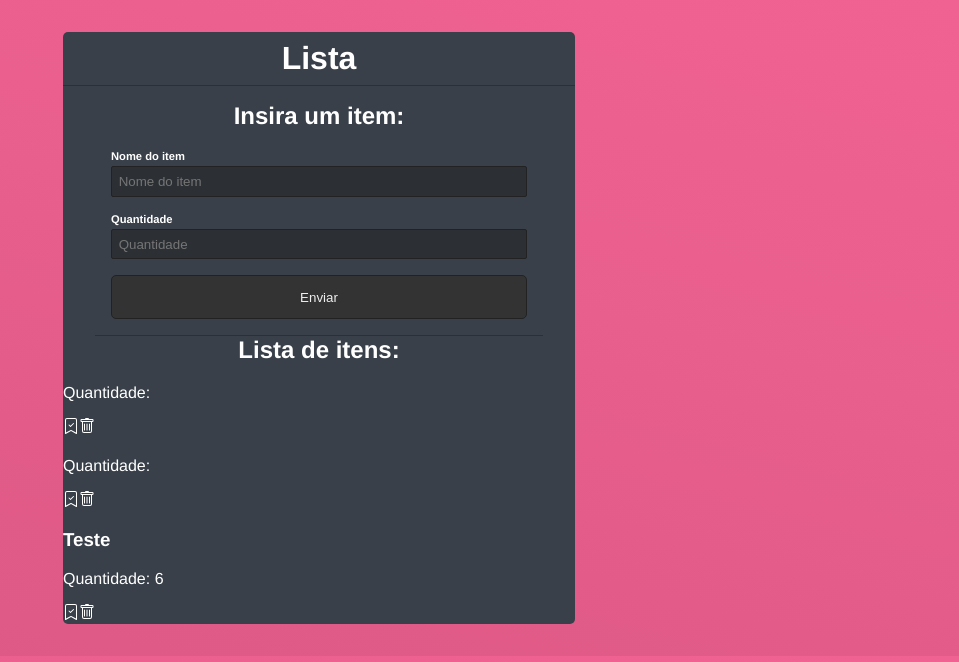
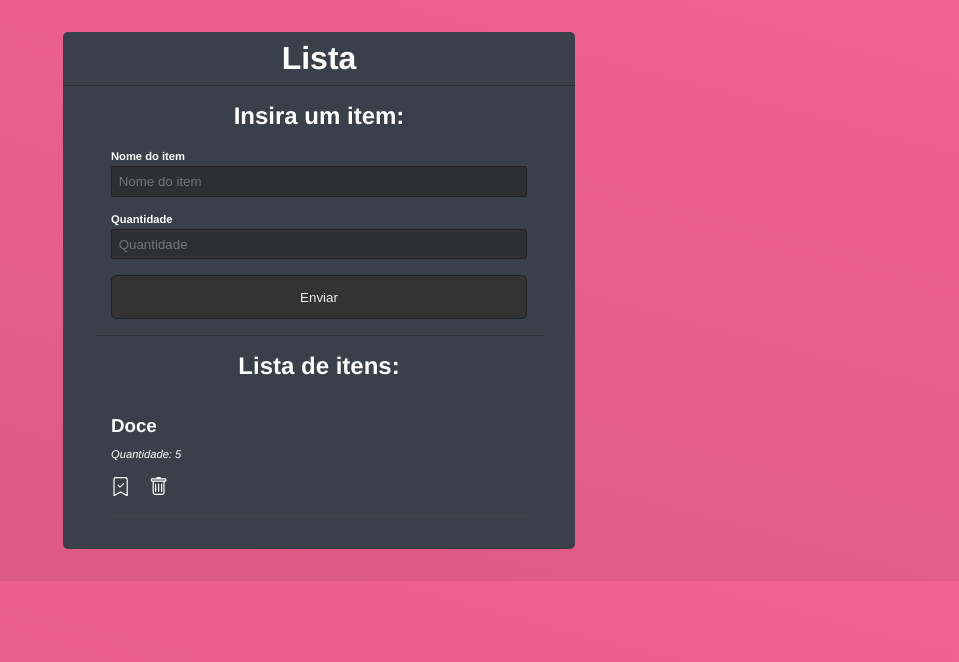
Before and after one commit to igorlemess/Lista-React, a React (Create React App) app: page / in a window 1280 px wide. Shown: the top 662 px of the page, without its empty margins (321-1280 px from the left). Built offline with nearby package versions, Linux system fonts and the light colour scheme; data requests are answered from the project's data file.

Commit message:
CSS finalizado

```diff
--- a/data/db.json
+++ b/data/db.json
@@ -1,15 +1,9 @@
 {
   "todos": [
     {
-      "id": 1
-    },
-    {
-      "id": 2
-    },
-    {
-      "id": 0.26928234335941936,
-      "title": "Teste",
-      "qtde": "6",
+      "id": 0.7265741807545458,
+      "title": "Doce ",
+      "qtde": "5",
       "done": false
     }
   ]
--- a/src/App.css
+++ b/src/App.css
@@ -58,3 +58,48 @@ input[type="submit"] {
   padding: 1em;
   cursor: pointer;
 }
+
+.lista {
+  padding: 0 1em 2em;
+  margin: 1em 2em;
+}
+
+.lista h2 {
+  margin-bottom: 0;
+}
+
+.lista p {
+  text-align: center;
+}
+
+.lista-itens {
+  border-bottom: 1px solid #444;
+  padding: 1em 0;
+}
+
+.lista-itens h3 {
+  margin-bottom: .5em;
+}
+
+.item-done {
+  text-decoration: line-through;
+  color: rgb(240,98,146);
+}
+
+.lista-itens p {
+  text-align: left;
+  font-style: italic;
+  font-size: .7em;
+  margin-bottom: 1.5em;
+}
+
+.lista-itens svg {
+  font-size: 1.2em;
+  cursor: pointer;
+  margin-right: 1em;
+  transition: 0.5s;
+}
+
+.lista-itens svg:hover {
+  color: rgb(240,98,146);
+}
```
